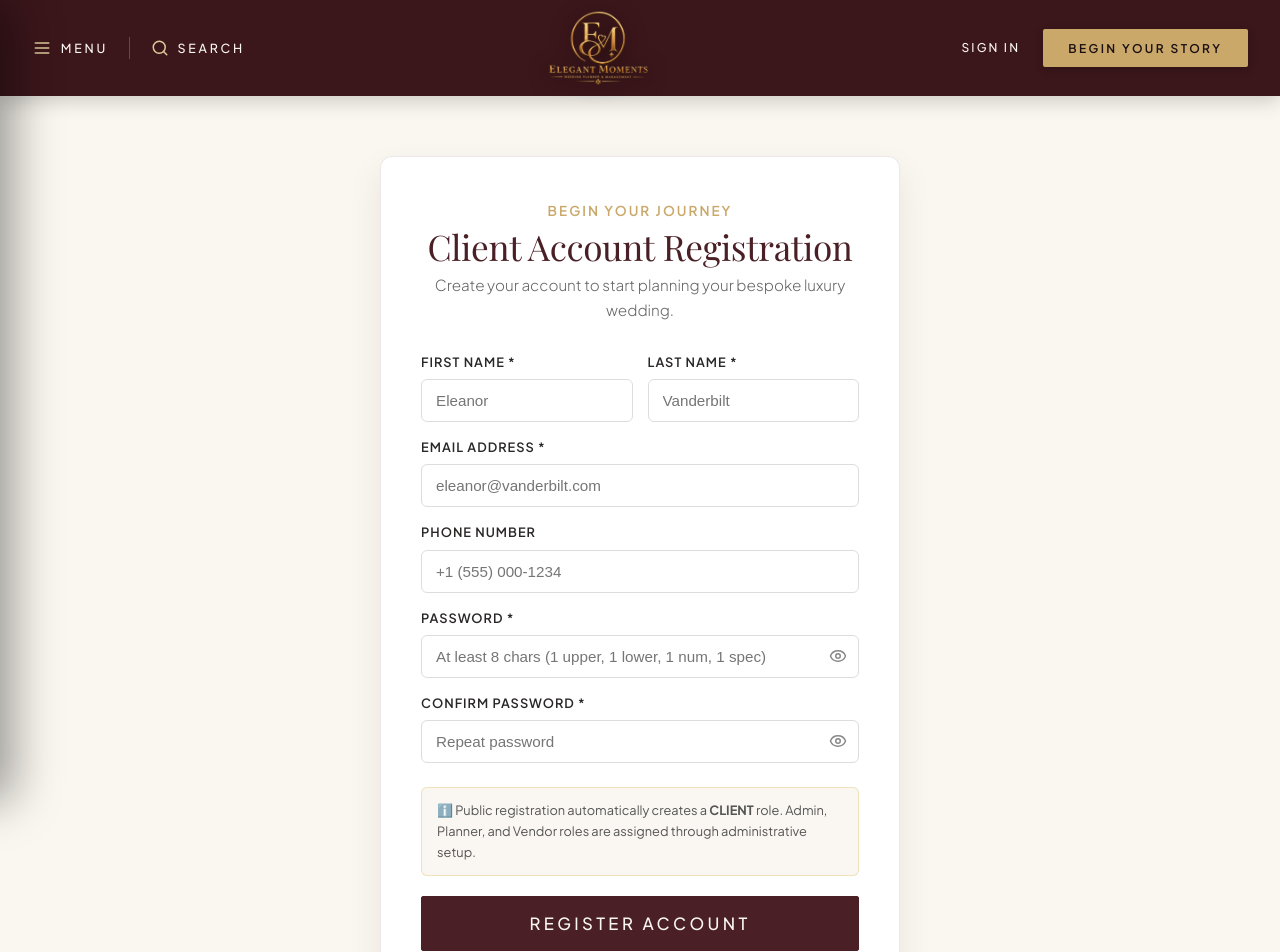
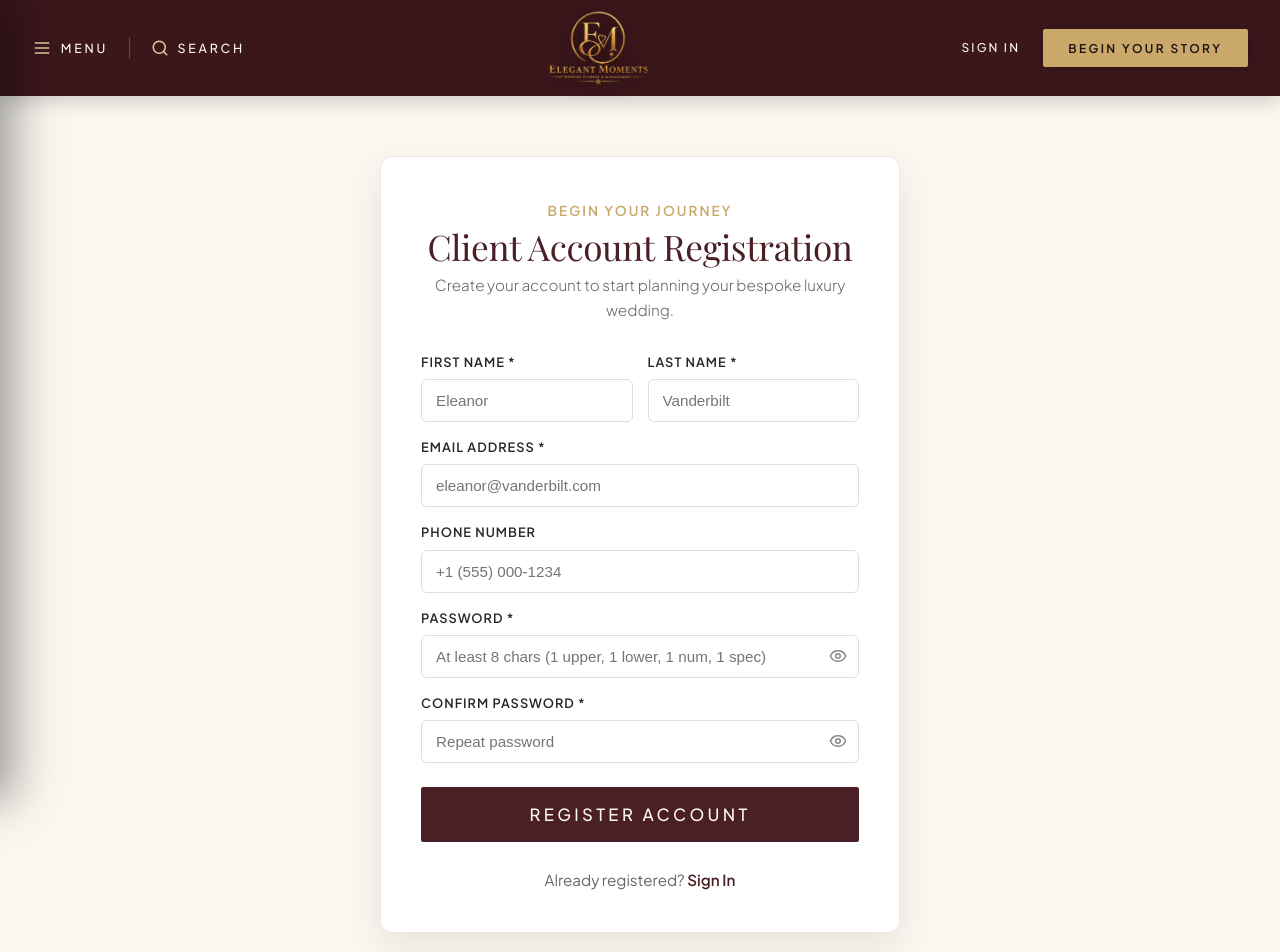
Before and after one commit to sabairuchi/elegant_moments, a React (Vite) app: page /register in a window 1280 px wide. Shown: the top 952 px of the page. Built offline with nearby package versions, Linux system fonts and the light colour scheme; a web font is replaced by a local one.

Commit message:
Remove client role notice box from registration page

```diff
--- a/src/pages/Register.jsx
+++ b/src/pages/Register.jsx
@@ -206,10 +206,6 @@ export default function Register() {
               </div>
             </div>
 
-            <div style={{ background: '#FAF7F2', padding: '12px 15px', borderRadius: '6px', border: '1px solid rgba(212,175,55,0.3)', marginBottom: '20px', fontSize: '0.8rem', color: '#555' }}>
-              ℹ️ Public registration automatically creates a <strong>CLIENT</strong> role. Admin, Planner, and Vendor roles are assigned through administrative setup.
-            </div>
-
             <button
               type="submit"
               disabled={loading}
```
Also changed, not shown: 2 other files (tests, documents, lock files or other folders).
